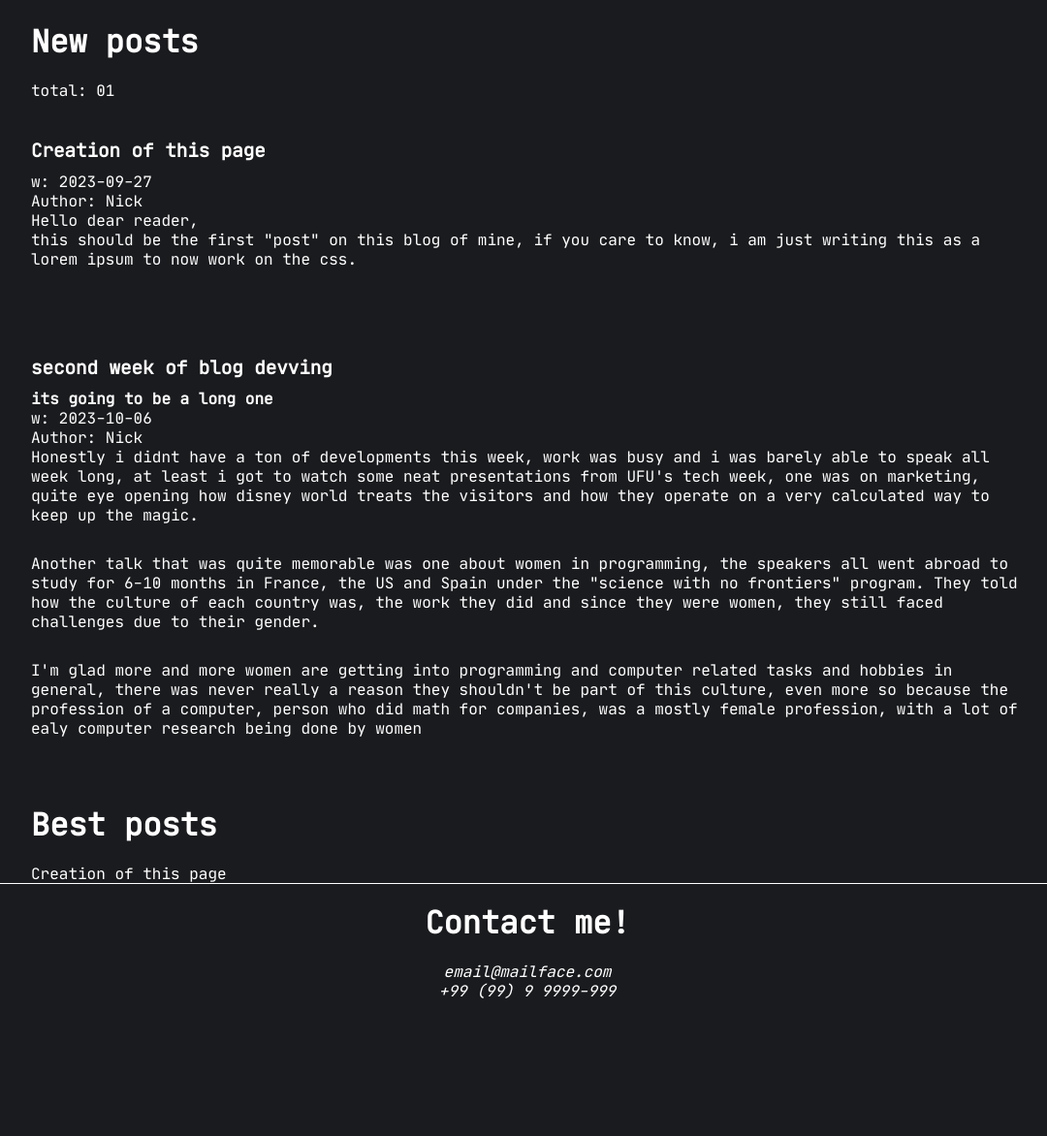
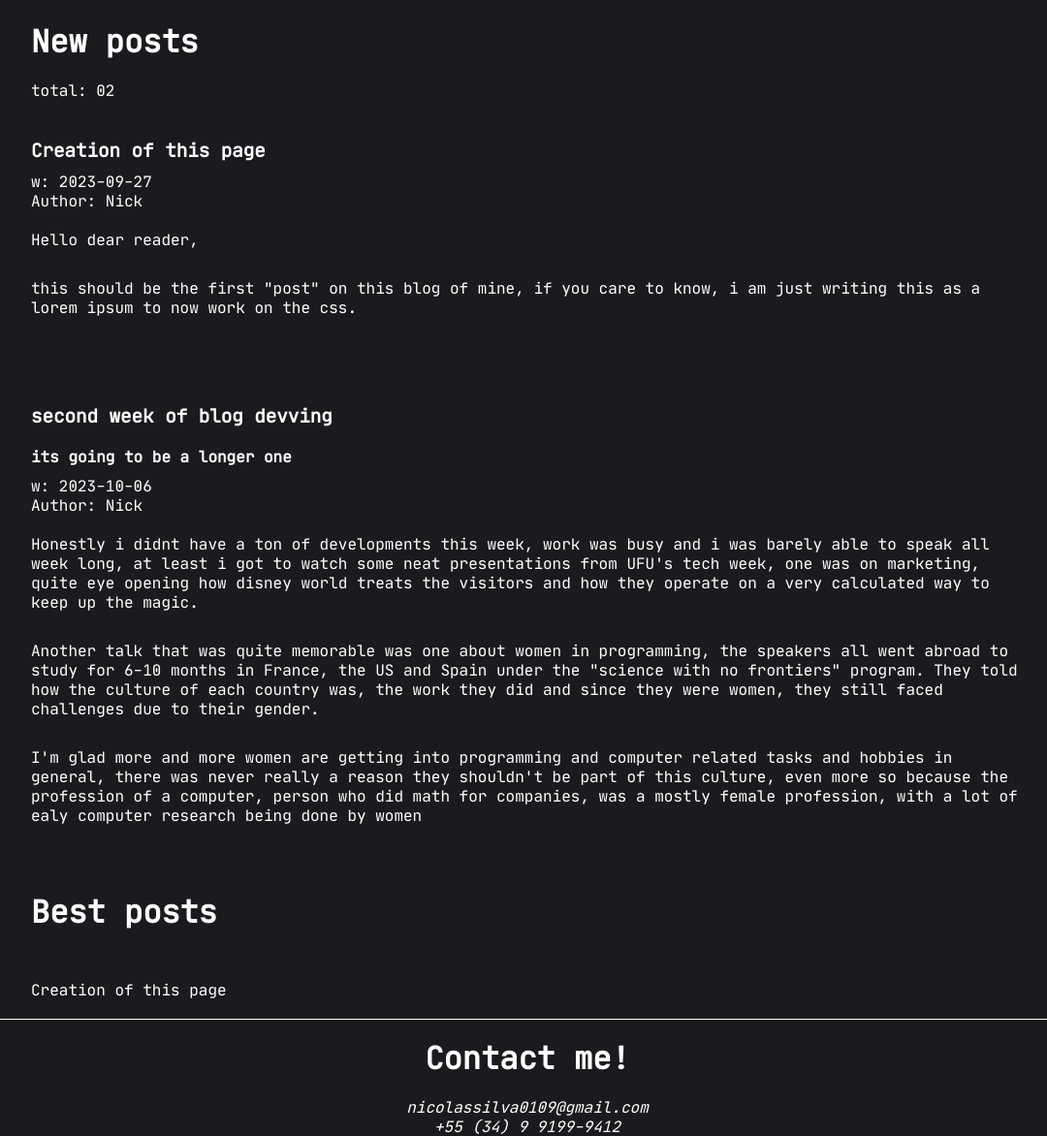
Before and after one commit to n1colassilva/blog, a plain HTML site: page index.html in a window 1280 px wide. Shown: the part 195-1367 px from the top of the page at 97% size, without its empty margins (96-1176 px from the left). Before the commit the page ends 1227 px from the top, so only its background shows below. Drawn offline with Linux system fonts and the light colour scheme.

Commit message:
more styling
Signed-off-by: Nícolas Sousa <nicolassilva0109@gmail.com>

```diff
--- a/CSS/main.css
+++ b/CSS/main.css
@@ -104,6 +104,14 @@ article {
     padding: 30px 0 20px 0;
 }
 
+article > * > h4 {
+    padding: 10px 0 ;
+}
+
+article > header{
+    margin-bottom: 20px;
+}
+
 article > p {
     margin-bottom: 30px;
 }
--- a/index.html
+++ b/index.html
@@ -29,9 +29,11 @@
 		</header>
 		<h1>Bloge 🗣️</h1>
 		<main>
-			<div id="new-posts">
+			<div
+				id="new-posts"
+				class="post-holder">
 				<h2>New posts</h2>
-				<p>total: 01</p>
+				<p>total: 02</p>
 				<ul>
 					<li>
 						<article id="creation-of-this-page">
@@ -40,8 +42,8 @@
 								<p>w: 2023-09-27</p>
 								<p>Author: Nick</p>
 							</header>
+							<p>Hello dear reader,</p>
 							<p>
-								Hello dear reader, <br />
 								this should be the first "post" on this blog of mine, if you care to know, i am just writing this as a lorem ipsum to now work
 								on the css.
 							</p>
@@ -51,7 +53,7 @@
 						<article>
 							<header>
 								<h3>second week of blog devving</h3>
-								<h4>its going to be a long one</h4>
+								<h4>its going to be a longer one</h4>
 								<p>w: 2023-10-06</p>
 								<p>Author: Nick</p>
 							</header>
@@ -74,16 +76,20 @@
 					</li>
 				</ul>
 			</div>
-			<div id="best">
+			<div
+				id="best"
+				class="post-holder">
 				<h2>Best posts</h2>
-				<a href="#creation-of-this-page">Creation of this page</a>
+				<article>
+					<a href="#creation-of-this-page">Creation of this page</a>
+				</article>
 			</div>
 		</main>
 		<footer id="contact-footer">
 			<h2>Contact me!</h2>
 			<address>
-				<p>email@mailface.com</p>
-				<p>+99 (99) 9 9999-999</p>
+				<p>nicolassilva0109@gmail.com</p>
+				<p>+55 (34) 9 9199-9412</p>
 			</address>
 		</footer>
 	</body>
```
